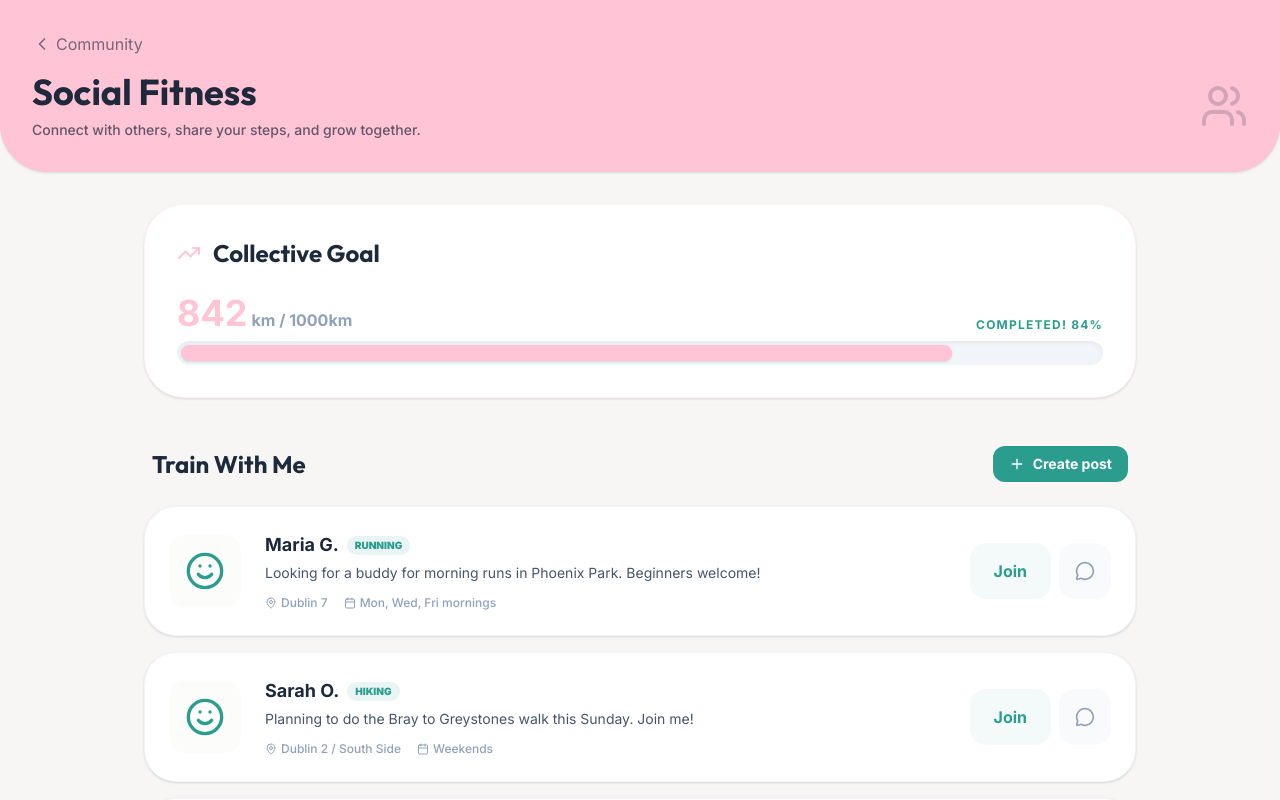
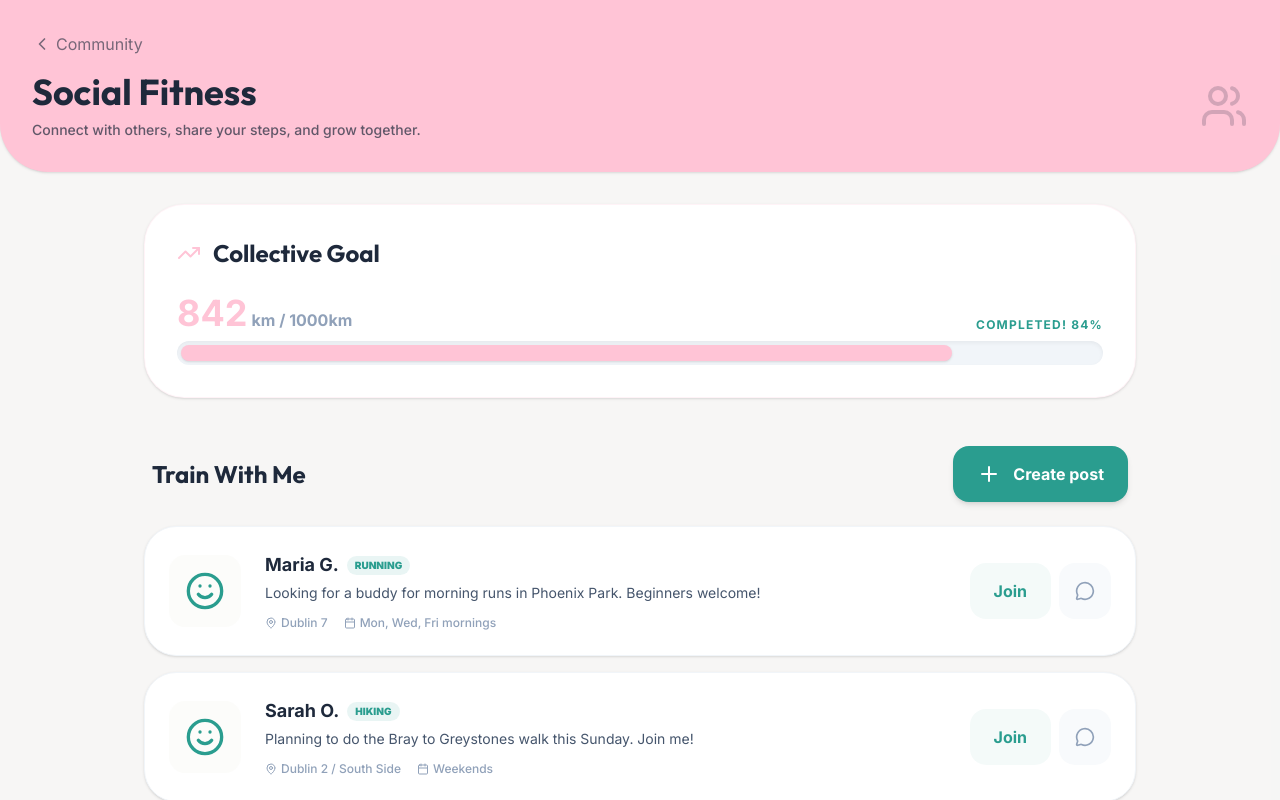
Before and after one commit to 2025311-BRENDA/immiGrow, a Next.js app: page /community/social-fit in a window 1280 px wide. Shown: the top 800 px of the page. Built offline with nearby package versions, Linux system fonts and the light colour scheme.

Commit message:
actualizacion

```diff
--- a/app/community/events/page.tsx
+++ b/app/community/events/page.tsx
@@ -50,7 +50,7 @@ const INITIAL_EVENTS = [
 ];
 
 export default function EventsPage() {
-    const { t, userName } = useLanguage();
+    const { t, userName, language } = useLanguage();
     const [events, setEvents] = useState(INITIAL_EVENTS);
     const [rsvps, setRsvps] = useState<number[]>([]);
     const [showForm, setShowForm] = useState(false);
@@ -105,9 +105,10 @@ export default function EventsPage() {
                     </div>
                     <button
                         onClick={() => setShowForm(!showForm)}
-                        className={`p-4 rounded-2xl transition-all ${showForm ? 'bg-slate-100 text-slate-400 rotate-45' : 'bg-brand-teal text-white shadow-md hover:scale-105'}`}
+                        className={`px-6 py-4 rounded-2xl font-bold transition-all flex items-center gap-3 ${showForm ? 'bg-slate-100 text-slate-400 rotate-45' : 'bg-brand-teal text-white shadow-md hover:scale-105'}`}
                     >
                         <Plus className="w-6 h-6" />
+                        {!showForm && <span>{language === 'en' ? 'Create Event' : 'Crear evento'}</span>}
                     </button>
                 </div>
             </div>
--- a/app/community/social-fit/page.tsx
+++ b/app/community/social-fit/page.tsx
@@ -166,10 +166,10 @@ export default function SocialFitHub() {
                         <h2 className="text-2xl font-heading font-bold text-brand-navy">{t("lbl.trainWithMe")}</h2>
                         <button
                             onClick={() => setShowPostForm(true)}
-                            className="bg-brand-teal text-white px-4 py-2 rounded-xl font-bold text-sm hover:scale-105 transition-all flex items-center gap-2"
+                            className="bg-brand-teal text-white px-6 py-4 rounded-2xl font-bold transition-all shadow-md hover:scale-105 flex items-center gap-3"
                         >
-                            <Plus className="w-4 h-4" />
-                            {language === 'en' ? 'Create post' : 'Publicar anuncio'}
+                            <Plus className="w-6 h-6" />
+                            <span>{language === 'en' ? 'Create post' : 'Publicar anuncio'}</span>
                         </button>
                     </div>
 
```
